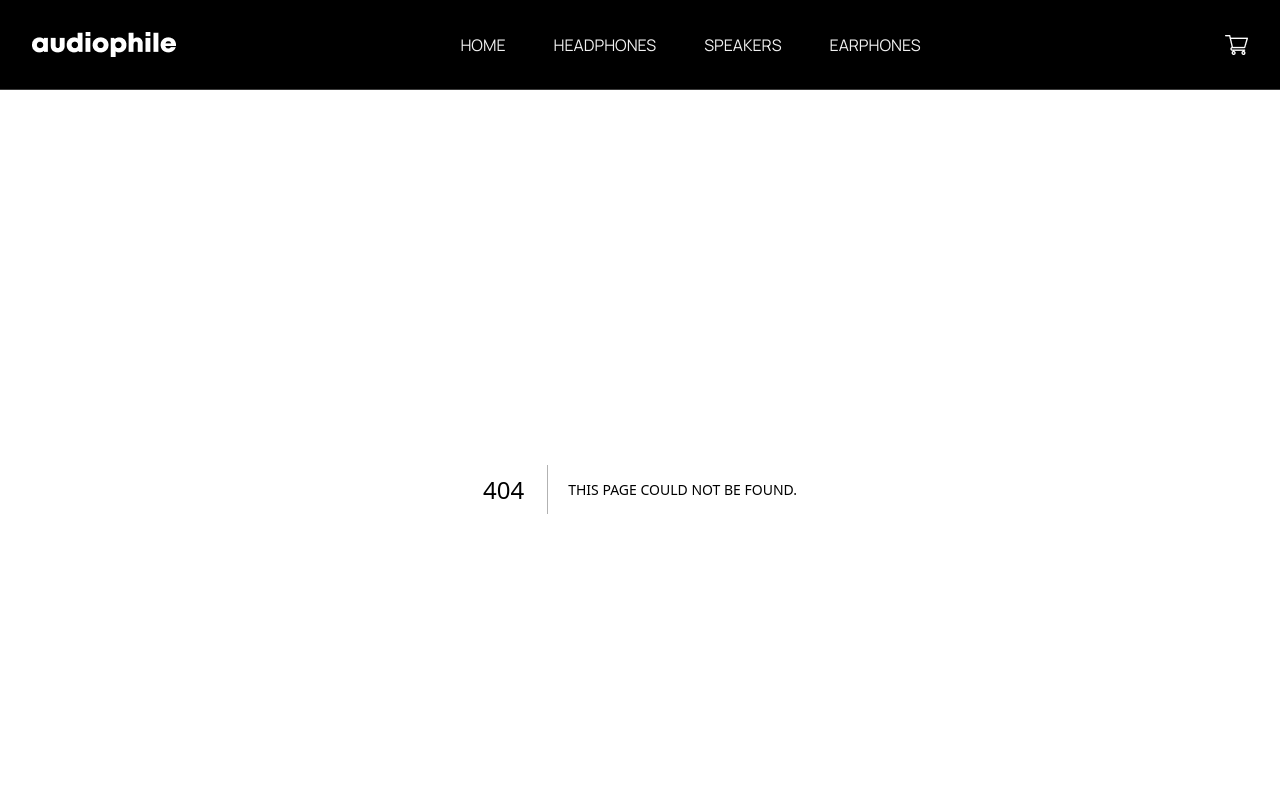
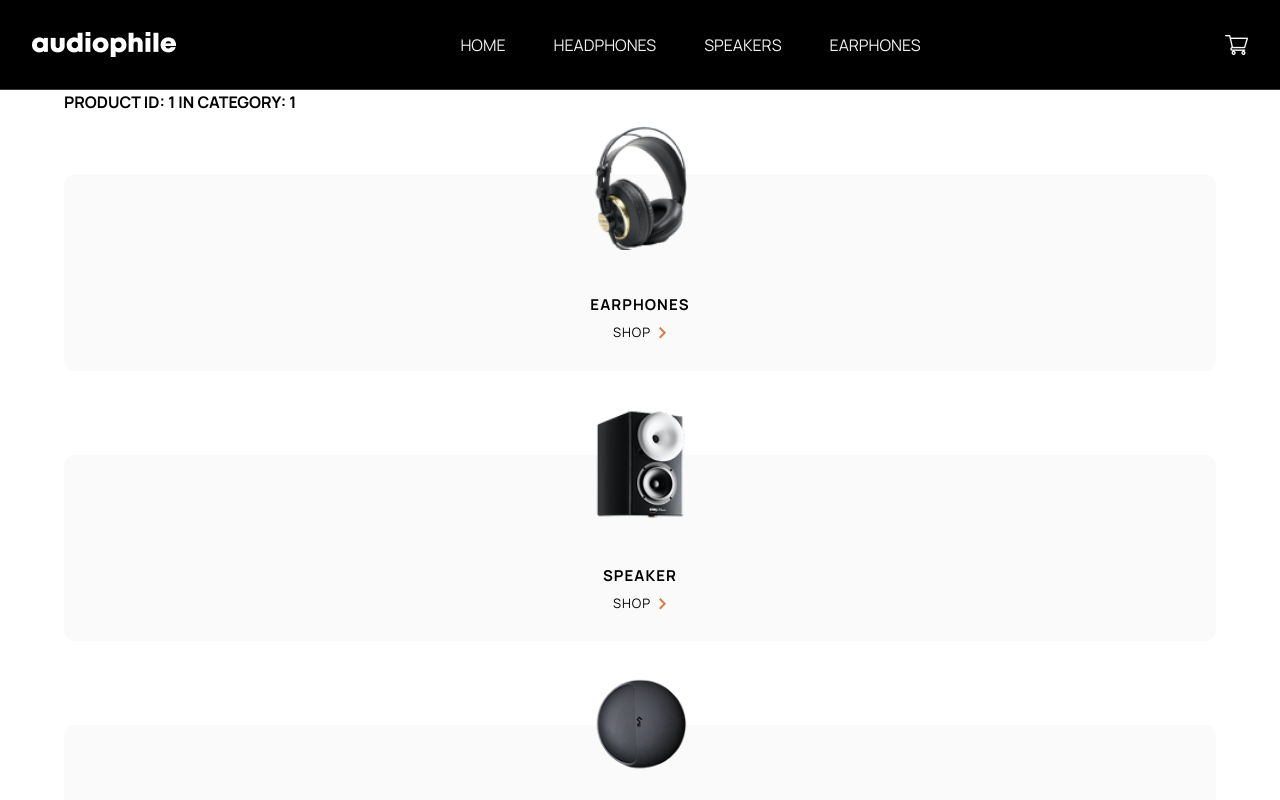
Before and after one commit to Cleve-keem/audiophile-ecommerce-webapp, a Next.js app: page /products/1/1 in a window 1280 px wide. Before the commit this address had no page. Shown: the top 800 px of the page. Built offline with nearby package versions, Linux system fonts and the light colour scheme.

Commit message:
feat: added web icon

```diff
--- /dev/null
+++ b/src/app/products/[category]/[productId]/page.tsx
@@ -0,0 +1,18 @@
+"use client";
+
+import React from "react";
+
+export default function page({ params }: Readonly<any>) {
+  const { category, productId }: any = React.use(params);
+
+  console.log(productId, category);
+  return (
+    <section className="bg-background">
+      <div className="w-[90%] mx-auto">
+        <h1>
+          Product ID: {productId} in Category: {category}
+        </h1>
+      </div>
+    </section>
+  );
+}
--- a/src/app/products/[category]/page.tsx
+++ b/src/app/products/[category]/page.tsx
@@ -3,6 +3,7 @@
 import React from "react";
 import ProductCard from "@/components/ProductCard";
 import { getProductsByCategory } from "@/lib/utils";
+import PageTitle from "@/components/PageTitle";
 
 export default function CategoryPage({ params }: Readonly<any>) {
   const { category }: any = React.use(params) || {};
@@ -10,8 +11,9 @@ export default function CategoryPage({ params }: Readonly<any>) {
   const products = getProductsByCategory(category);
 
   return (
-    <section className="bg-background py-15">
-      <div className="w-[90%] mx-auto text-center">
+    <section className="bg-background">
+      <PageTitle />
+      <div className="w-[90%] mx-auto text-center py-20">
         <div className="grid grid-cols-1 gap-24">
           {products.map((product, id) => (
             <ProductCard product={product} key={id} />
--- a/src/app/products/layout.tsx
+++ b/src/app/products/layout.tsx
@@ -9,8 +9,7 @@ type Props = {
 export default function CategoriesLayout({ children }: Readonly<Props>) {
   return (
     <div>
-      <PageTitle />
-      <>{children}</>
+      <div>{children}</div>
       <Menu />
       <AudioGear />
     </div>
--- a/src/components/ProductCard.tsx
+++ b/src/components/ProductCard.tsx
@@ -2,10 +2,12 @@ import Button from "./Button";
 
 type ProductCardProps = {
   product: {
+    id: string;
     img: string;
     name: string;
     label?: string;
     description: string;
+    category: string;
   };
 };
 
@@ -34,7 +36,9 @@ export default function ProductCard({ product }: ProductCardProps) {
           {product.description}
         </p>
 
-        <Button variant="primary">See product</Button>
+        <Button variant="primary" href={`${product.category}/${product.id}`}>
+          See product
+        </Button>
       </div>
     </div>
   );
--- a/src/types/product.ts
+++ b/src/types/product.ts
@@ -4,5 +4,5 @@ export type productSchema = {
   label?: string;
   name: string;
   description: string;
-  category?: string;
+  category: string;
 };
```
Also changed, not shown: src/app/icon.png (added).
